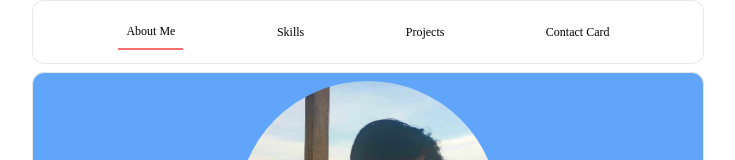
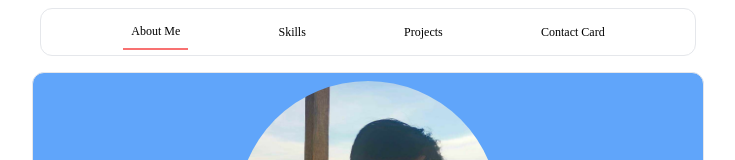
Before and after one commit to DanesYeun/portfolio, a React (Create React App) app: page / in a window 1280 px wide. Shown: the top 160 px of the page, without its empty margins (272-1007 px from the left). Built offline with nearby package versions, Linux system fonts and the light colour scheme; a web font is replaced by a local one.

Commit message:
mainpage(): minor adjustments

```diff
--- a/src/pages/Mainpage.jsx
+++ b/src/pages/Mainpage.jsx
@@ -20,7 +20,7 @@ const Mainpage = () => {
 
     return(
         <div className="w-screen h-screen">
-            <div className="mx-auto md:max-w-2xl h-16">
+            <div className="mx-auto md:max-w-2xl h-16 p-2">
                <Navbar activeTab={activeTab} setActiveTab={setActiveTab}/>
             </div>
             <div className="border rounded-xl bg-blue-400 mx-auto md:max-w-2xl md:h-4/5 mt-2">
```
